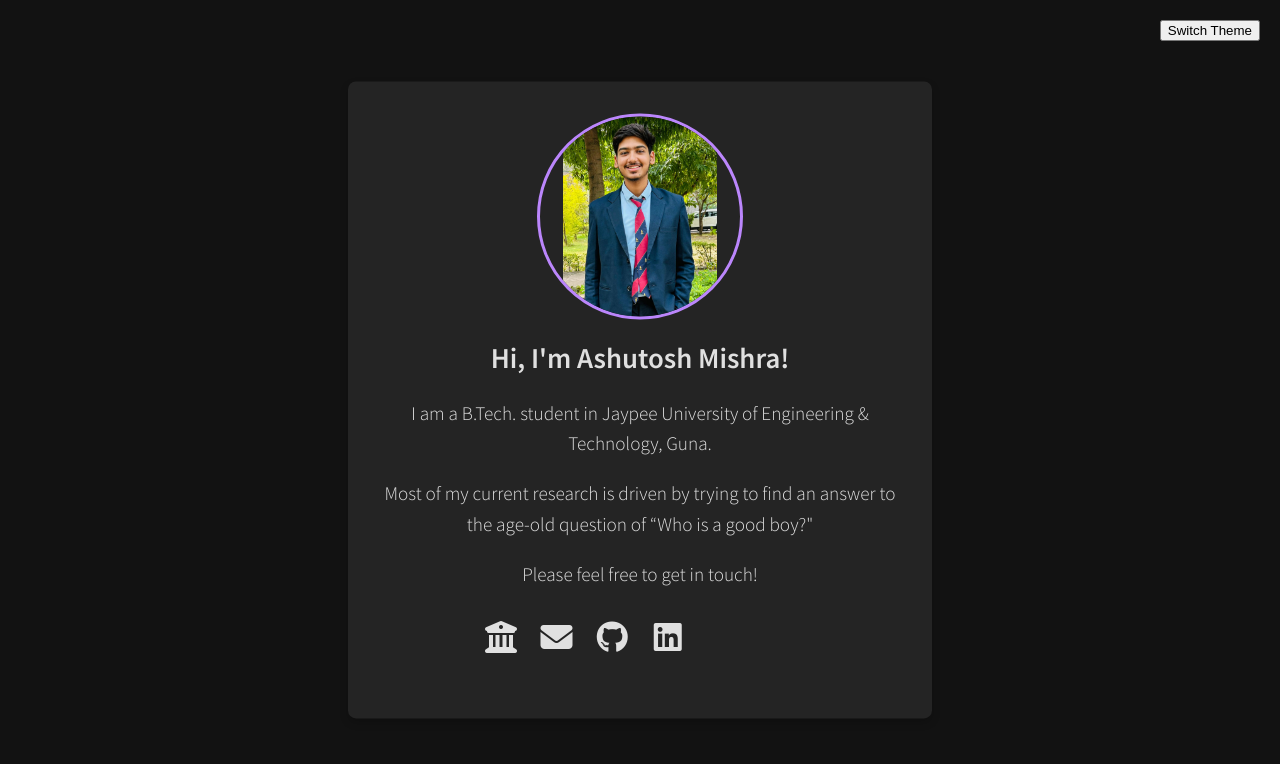
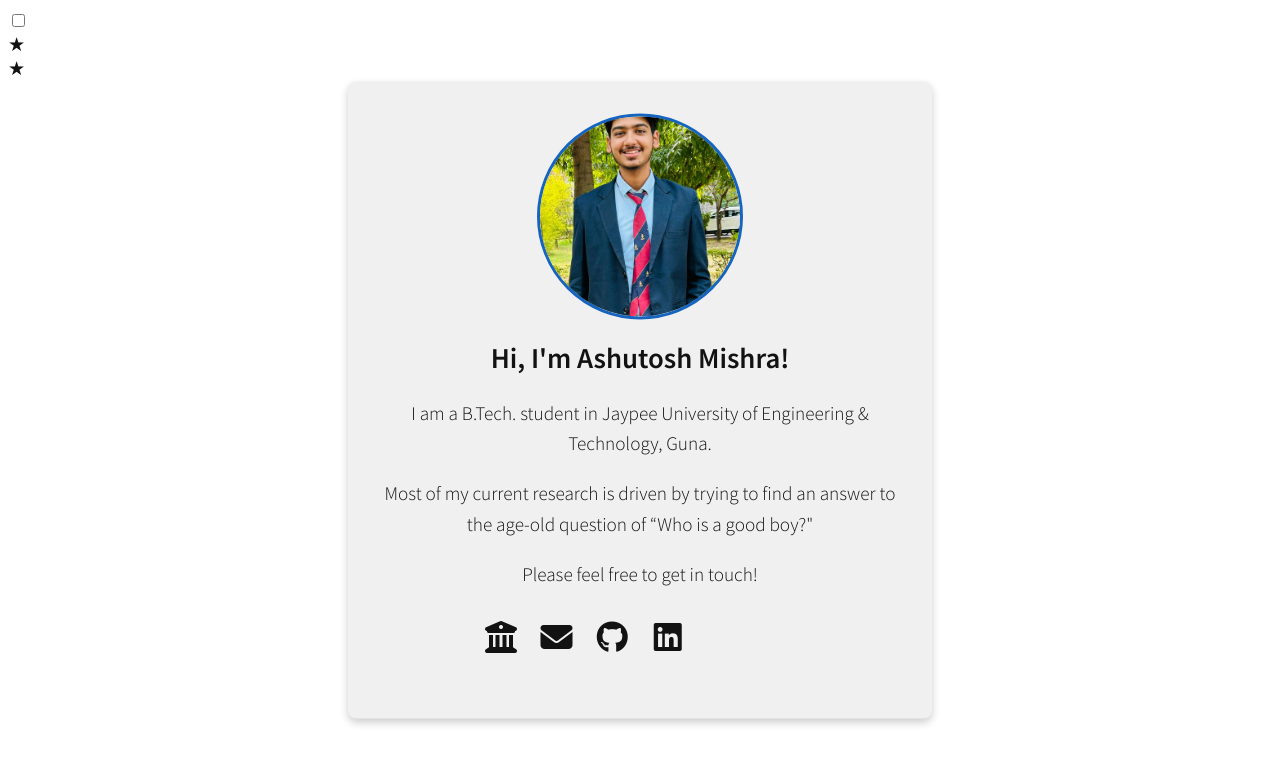
Before and after one commit to TheScriptRailoth/TheScriptRailoth.github.io, a plain HTML site: page index.html in a window 1280 px wide. Drawn offline with Linux system fonts and the light colour scheme; a script that the page names is missing; some icons are missing.

Commit message:
Portfolio: Updated js file
Signed-off-by: Ashutosh <am3718440@gmail.com>

```diff
--- a/index.html
+++ b/index.html
@@ -40,7 +40,16 @@
 
   <body>
 
-    <button id="theme-toggle" style="position: fixed; top: 20px; right: 20px; z-index: 1000;">Switch Theme</button>
+    <!-- <button id="theme-toggle" style="position: fixed; top: 20px; right: 20px; z-index: 1000;">Switch Theme</button> -->
+
+    <input type="checkbox" id="toggle_checkbox">
+    <label for="toggle_checkbox">
+      <div id="star">
+        <div class="star" id="star-1">★</div>
+        <div class="star" id="star-2">★</div>
+      </div>
+      <div id="moon"></div>
+    </label>
 
     <section id="content">
       <!-- Avatar image -->
--- a/main.css
+++ b/main.css
@@ -54,21 +54,41 @@ a:hover {
     color: #1565c0;
 } */
 
+/* Light theme default variables */
+:root {
+    --background-color: #ffffff; /* Light background for light theme */
+    --text-color: #121212; /* Dark text for light theme */
+    --link-color: #1565c0; /* Link color for light theme */
+    --link-hover-color: #217ee7; /* Link hover color for light theme */
+    --content-bg-color: #f0f0f0; /* Content background for light theme */
+    --border-avatar-color: #1565c0; /* Avatar border color for light theme */
+}
+
+/* Dark theme variables */
+[data-theme="dark"] {
+    --background-color: #121212; /* Dark background */
+    --text-color: #e0e0e0; /* Lighter text for better readability */
+    --link-color: #bb86fc; /* Light purple, for links to stand out */
+    --link-hover-color: #3700B3; /* Dark purple on hover */
+    --content-bg-color: #242424; /* Darker content background */
+    --border-avatar-color: #bb86fc; /* Light purple border for the avatar */
+}
+
 html {
     font-family: 'Source Sans Pro', sans-serif;
     font-size: larger;
     font-weight: 300;
-    background-color: #121212; /* Dark background */
-    color: #e0e0e0; /* Lighter text for better readability */
+    background-color: var(--background-color);
+    color: var(--text-color);
 }
 
 a {
     text-decoration: none;
-    color: #bb86fc; /* Light purple, for links to stand out */
+    color: var(--link-color);
 }
 
 a:hover {
-    color: #3700B3; /* Dark purple on hover */
+    color: var(--link-hover-color);
 }
 
 #content {
@@ -81,8 +101,8 @@ a:hover {
     max-width: 520px;
     padding: 32px;
     line-height: 1.6em;
-    background-color: #242424;
-    color: #e0e0e0;
+    background-color: var(--content-bg-color);
+    color: var(--text-color);
     border-radius: 8px;
     box-shadow: 0 4px 8px rgba(0,0,0,0.2);
 }
@@ -91,10 +111,10 @@ a:hover {
     border-radius: 50%;
     width: 200px;
     height: 200px;
-    object-fit: contain;
+    object-fit: cover; /* Changed from 'contain' to 'cover' for a better fit */
     display: block;
     margin: 0 auto;
-    border: 3px solid #bb86fc;
+    border: 3px solid var(--border-avatar-color);
 }
 
 .icons {
@@ -106,7 +126,7 @@ a:hover {
     width: 80%;
     max-width: 320px;
     margin: 1em auto;
-    color: #e0e0e0;
+    color: var(--text-color);
 }
 
 .icons li {
@@ -115,9 +135,9 @@ a:hover {
 }
 
 .icons a {
-    color: #e0e0e0;
+    color: var(--text-color);
 }
 
 .icons a:hover {
-    color: #bb86fc;
+    color: var(--link-hover-color);
 }
--- /dev/null
+++ b/script.js
@@ -0,0 +1,41 @@
+// document.addEventListener('DOMContentLoaded', () => {
+//     const themeToggleButton = document.getElementById('theme-toggle');
+//     const currentTheme = localStorage.getItem('theme') || 'light';
+
+//     if (currentTheme === 'dark') {
+//         document.documentElement.setAttribute('data-theme', 'dark');
+//     }
+
+//     themeToggleButton.addEventListener('click', () => {
+//         const theme = document.documentElement.getAttribute('data-theme') === 'dark' ? 'light' : 'dark';
+//         document.documentElement.setAttribute('data-theme', theme);
+//         localStorage.setItem('theme', theme);
+//     });
+// });
+
+
+document.addEventListener('DOMContentLoaded', () => {
+    const toggleCheckbox = document.getElementById('toggle_checkbox');
+    const currentTheme = localStorage.getItem('theme');
+
+    // Set the initial theme and checkbox state
+    if (currentTheme === 'dark') {
+        document.documentElement.setAttribute('data-theme', 'dark');
+        toggleCheckbox.checked = true;
+    } else {
+        // Ensure light theme is set by default or when explicitly chosen
+        document.documentElement.setAttribute('data-theme', 'light');
+        toggleCheckbox.checked = false;
+    }
+
+    // Listen for changes on the checkbox to switch themes
+    toggleCheckbox.addEventListener('change', () => {
+        if (toggleCheckbox.checked) {
+            document.documentElement.setAttribute('data-theme', 'dark');
+            localStorage.setItem('theme', 'dark');
+        } else {
+            document.documentElement.setAttribute('data-theme', 'light');
+            localStorage.setItem('theme', 'light');
+        }
+    });
+});
```
